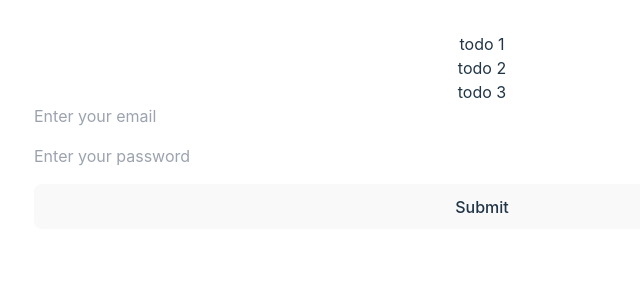
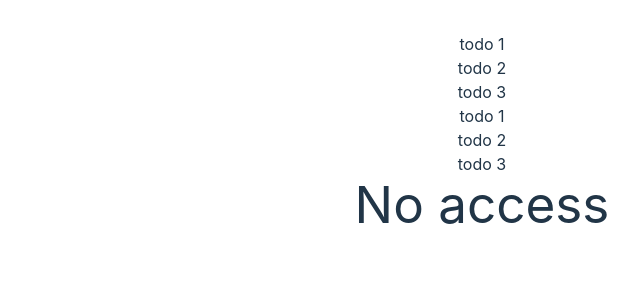
Before and after one commit to ayyaz10/pre-ap, a React (Vite) app: page / in a window 1280 px wide. Shown: the top 300 px of the page, without its empty margins (158-798 px from the left). Built offline with nearby package versions, Linux system fonts and the light colour scheme.

Commit message:
learn: Dynamic & Conditional Rendering in React

```diff
--- a/src/App.tsx
+++ b/src/App.tsx
@@ -1,16 +1,19 @@
 import "./App.css";
-import Cart from "./component/Cart";
-import Counter from "./component/Counter";
-import LoginForm from "./component/LoginForm";
 import Todos from "./component/Todo";
+import WelcomeMesssage from "./component/WelcomeMesssage";
 
 function App() {
   return (
     <>
+      {/* <WelcomeMesssage
+        isLoggedIn={false}
+        user={{ name: "Mufleh", type: "guest" }}
+      /> */}
       <Todos />
-      {/* <Counter />
-      <Cart /> */}
-      <LoginForm />
+      <WelcomeMesssage
+        isLoggedIn={true}
+        user={{ name: "Danial", type: "guest" }}
+      />
     </>
   );
 }
--- a/src/component/Todo.tsx
+++ b/src/component/Todo.tsx
@@ -14,10 +14,21 @@ const Todos = () => {
       text: "todo 3",
       id: 3,
     },
+    {
+      text: "todo 1",
+      id: 4,
+    },
+    {
+      text: "todo 2",
+      id: 5,
+    },
+    {
+      text: "todo 3",
+      id: 6,
+    },
   ]);
   const deleteItem = (itemId: number) => {
     // which item should we delete? How to know that?
-    setTodos(todos);
     setTodos(
       todos.filter((itemEl) => {
         return itemEl.id !== itemId;
@@ -29,6 +40,7 @@ const Todos = () => {
       {todos.map((todoItem) => {
         return (
           <li
+            id={`todo_item_${todoItem.id}`}
             onClick={() => {
               deleteItem(todoItem.id);
             }}
--- /dev/null
+++ b/src/component/WelcomeMesssage.tsx
@@ -0,0 +1,26 @@
+import { FC } from "react";
+
+type WelcomeMessageProps = {
+  isLoggedIn: boolean;
+  user?: {
+    name: String;
+    type: "admin" | "moderator" | "guest";
+  };
+};
+
+const WelcomeMesssage: FC<WelcomeMessageProps> = ({ isLoggedIn, user }) => {
+  if (user?.type === "moderator") {
+    return <p>Ask admin for access</p>;
+  } else if (user?.type === "guest") {
+    return <h1>No access</h1>;
+  }
+
+  return (
+    <div>
+      {isLoggedIn ? <h1>User logged in</h1> : <h1>User logged out</h1>}
+      {user && isLoggedIn && <h1>Hello, {user.name}</h1>}
+    </div>
+  );
+};
+
+export default WelcomeMesssage;
```
